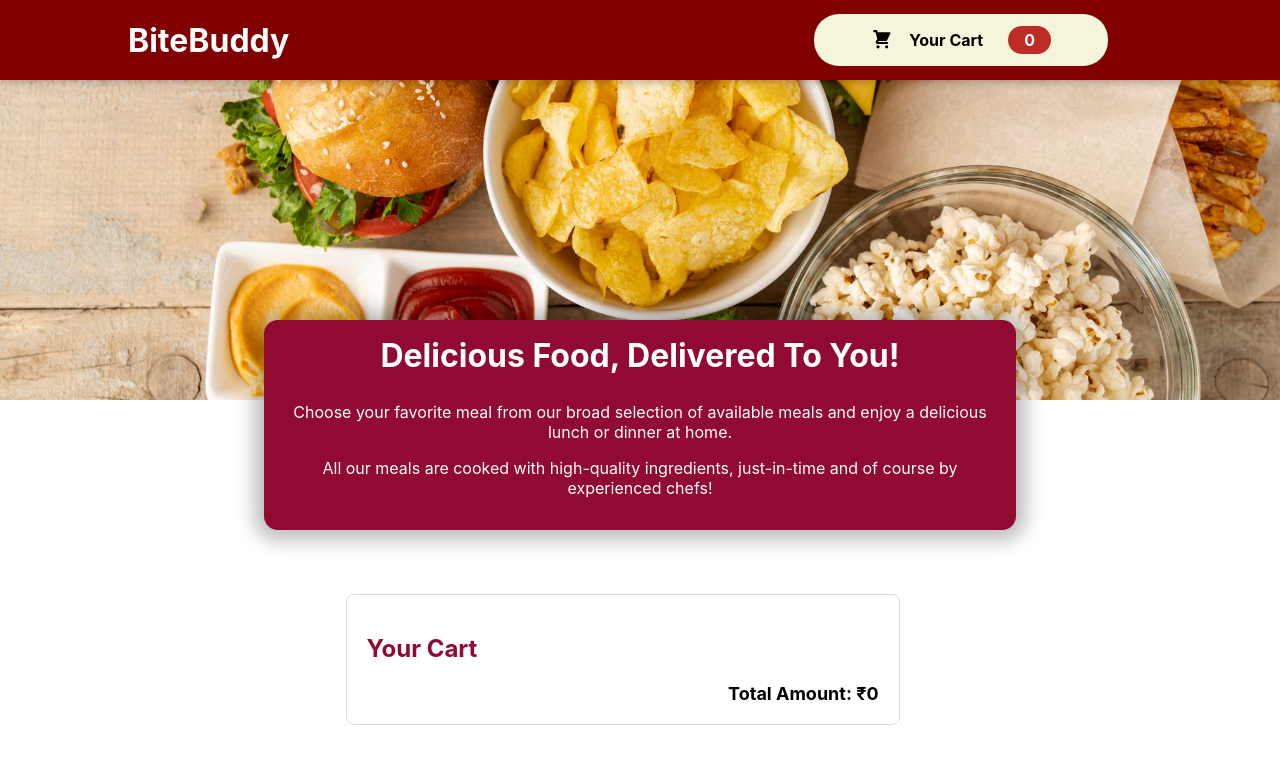
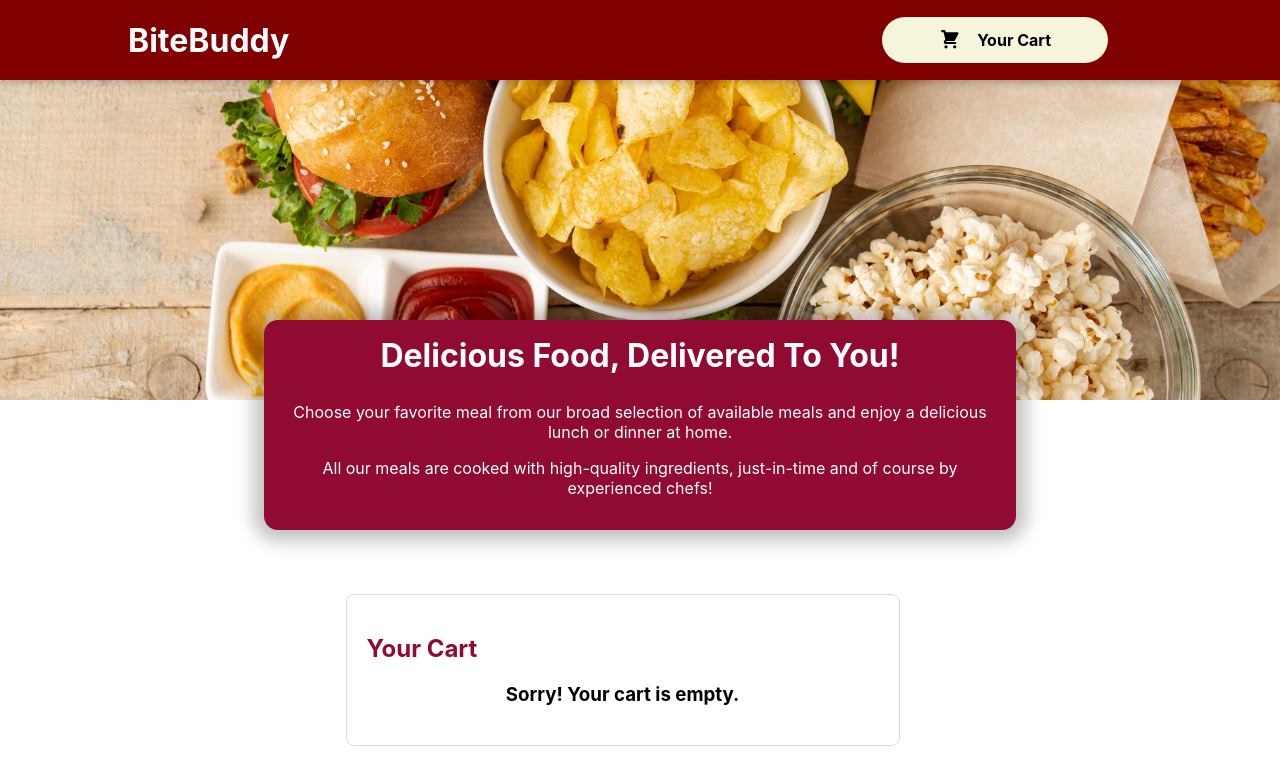
Before and after one commit to komolika05/Food-ordering-Frontend, a React (Create React App) app: page /cart-check-out in a window 1280 px wide. Shown: the top 784 px of the page. Built offline with nearby package versions, Linux system fonts and the light colour scheme.

Commit message:
Fix the bug

```diff
--- a/src/Components/Cart/CartCheckout.js
+++ b/src/Components/Cart/CartCheckout.js
@@ -1,21 +1,31 @@
 import React from "react";
-import { useSelector } from "react-redux";
+import { useSelector, useDispatch } from "react-redux";
 import classes from "./cartCheckout.module.css";
 import Header from "../Layout/Header.js";
+import { clearCart } from "../../redux/cartSlice.js";
 
 const CartCheckout = () => {
   const cart = useSelector((state) => state.cart);
+  const dispatch = useDispatch();
 
   const totalAmount = cart.items.reduce(
     (total, item) => total + item.price * item.quantity,
     0
   );
 
+  const handleClearCart = () => {
+    dispatch(clearCart());
+  };
+
   return (
     <div>
       <Header />
       <div className={classes.cartCheckout}>
         <h2>Your Cart</h2>
+        {cart.items.length === 0 ? (
+          <h3>Sorry! Your cart is empty.</h3>
+        ) : (
+          <div>
             <div className={classes.cartItems}>
               {cart.items.map((item) => (
                 <div key={item.name} className={classes.cartItem}>
@@ -29,9 +39,11 @@ const CartCheckout = () => {
             <div className={classes.totalAmount}>
               <strong>Total Amount: ₹{totalAmount}</strong>
             </div>
+            <button onClick={handleClearCart}>Clear Cart</button>
+          </div>
+        )}
       </div>
     </div>
   );
 };
-
 export default CartCheckout;
--- a/src/Components/Cart/cartCheckout.module.css
+++ b/src/Components/Cart/cartCheckout.module.css
@@ -9,6 +9,10 @@
 
   .cartCheckout h2{
     color: rgb(144, 10, 50) ;
+  }
+
+  .cartCheckout h3{
+    text-align: center;
   }
 
   .cartItems {
--- a/src/Components/Layout/HeaderCartButton.js
+++ b/src/Components/Layout/HeaderCartButton.js
@@ -16,7 +16,9 @@ const HeaderCartButton = () => {
           <CartIcon />
         </span>
         <span>Your Cart</span>
-        <span className={classes.badge}>{cartItems.items.length}</span>
+        {cartItems.items.length > 0 && (
+          <span className={classes.badge}>{cartItems.items.length}</span>
+        )}
       </button>
     </Link>
   );
```
Lines whose indentation alone changed are shown as unchanged.
